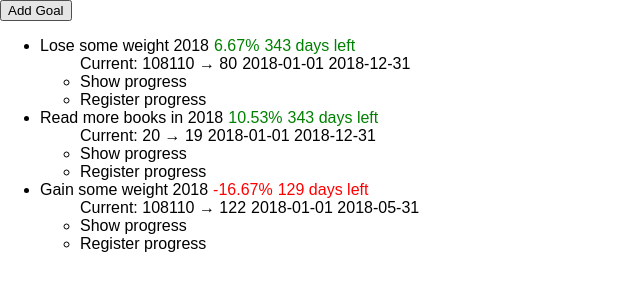
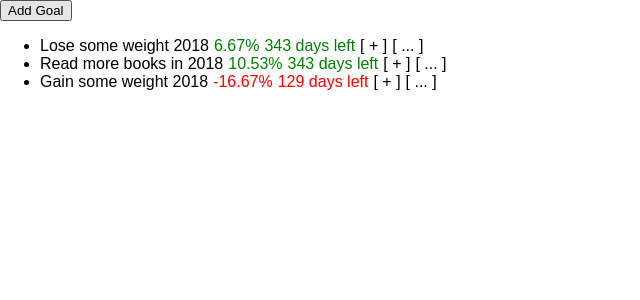
Before and after one commit to kranux/goalinator, a React (Create React App) app: page / in a window 1280 px wide. Shown: the top 300 px of the page, without its empty margins (0-640 px from the left). Built offline with nearby package versions, Linux system fonts and the light colour scheme.

Commit message:
Add expanded state to table;

```diff
--- a/src/App.js
+++ b/src/App.js
@@ -57,7 +57,7 @@ class App extends Component {
     this.setState({
       progressVisible: {
         goal,
-        items: this.state.progress.filter(progress => progress.goal === goal.id)
+        items: this.getItems(goal)
       }
     })
   }
@@ -78,6 +78,10 @@ class App extends Component {
     });
   }
 
+  getItems(goal) {
+    return this.state.progress.filter(progress => progress.goal === goal.id);
+  }
+
   render() {
 
     return (
@@ -85,16 +89,19 @@ class App extends Component {
         <button onClick={this.showAddGoal}>Add Goal</button>
         {this.state.newGoalForm ?
           <GoalForm
+            elementUpdated={this.goalElementUpdated}
             value={this.state.newGoalForm}
-            elementUpdated={this.goalElementUpdated} /> : null}
+          /> : null}
         {this.state.registerProgressForm ?
           <ProgressForm
+            elementUpdated={this.progressElementUpdated}
             value={this.state.registerProgressForm}
-            elementUpdated={this.progressElementUpdated} /> : null}
+          /> : null}
         <ul>
           {this.state.goals.map((goal, key) =>
             <GoalListItem
               goal={goal}
+              items={this.getItems(goal)}
               key={key}
               showProgress={this.showProgress}
               showRegisterProgress={this.showRegisterProgress}
--- /dev/null
+++ b/src/components/goal-list-item/goal-list-item-expanded.js
@@ -0,0 +1,72 @@
+import React from 'react';
+
+import {
+  formatTime,
+  formatPercent
+} from '../../utils';
+
+export default class GoalListItemExpanded extends React.Component {
+  constructor (props) {
+    super(props);
+
+    this.state = {};
+
+    this.loadHistory = this.loadHistory.bind(this);
+  }
+
+  loadHistory() {
+    this.setState({
+      showHistory: true
+    });
+  }
+
+  render () {
+    const goal = this.props.goal;
+    return (
+      <ul>
+      <table>
+        <tbody>
+          <tr>
+            <td>🏃</td>
+            <td>{formatTime(goal.startTime)}</td>
+            <td>{goal.startValue}</td>
+          </tr>
+          {this.state.showHistory ?
+            this.props.items.map((item, key) =>
+              <tr key={key}>
+                <td></td>
+                <td>{item.time}</td>
+                <td>{item.value}</td>
+              </tr>
+            ) : this.props.items ?
+              <tr>
+                <td colspan="3">
+                  <a onClick={this.loadHistory}>[...]</a>
+                </td>
+              </tr> : null
+          }
+          <tr>
+            <td>➤</td>
+            <td>{formatTime(new Date())}</td>
+            <td>{goal.value}</td>
+          </tr>
+          <tr>
+            <td colpan="3">...</td>
+          </tr>
+          <tr>
+            <td>💯</td>
+            <td>{formatTime(goal.goalTime)}</td>
+            <td>{goal.goalValue}</td>
+          </tr>
+        </tbody>
+      </table>
+      <li>
+        <a onClick={() => {this.props.showProgress(goal)}}>Show progress</a>
+      </li>
+      <li>
+        <a onClick={() => {this.props.showRegisterProgress(goal)}}>Register progress</a>
+      </li>
+    </ul>
+    );
+  }
+}
--- a/src/components/goal-list-item/index.js
+++ b/src/components/goal-list-item/index.js
@@ -12,7 +12,19 @@ import {
   calculateDaysLeft
 } from '../../logic';
 
+import GoalListItemExpanded from './goal-list-item-expanded';
+
 export default class GoalListItem extends React.Component {
+
+  constructor(props) {
+    super(props);
+    this.state = {};
+    this.showExpanded = this.showExpanded.bind(this);
+  }
+
+  showExpanded() {
+    this.setState({expanded: true});
+  }
 
   render() {
     const goal = this.props.goal;
@@ -28,19 +40,15 @@ export default class GoalListItem extends React.Component {
         <span className={isProgressSymetricToTime(goal) ? 'green' : 'red'}>
           {calculateDaysLeft(goal)} days left
         </span>
-        <ul>
-          <span className="values">
-            Current: {goal.value}
-            {goal.startValue} &#x2192; {goal.goalValue}
-          </span>
-          <span className="time">{formatTime(goal.startTime)} {formatTime(goal.goalTime)}</span>
-          <li>
-            <a onClick={() => {this.props.showProgress(goal)}}>Show progress</a>
-          </li>
-          <li>
-            <a onClick={() => {this.props.showRegisterProgress(goal)}}>Register progress</a>
-          </li>
-        </ul>
+        <span><a onClick={() => {this.props.showRegisterProgress(goal)}}>[ + ]</a></span>
+        <span><a onClick={this.showExpanded}>[ ... ]</a></span>
+        {this.state.expanded ?
+          <GoalListItemExpanded
+            goal={goal}
+            items={this.props.items}
+            showProgress={this.props.showProgress}
+            showRegisterProgress={this.props.showRegisterProgress}
+          /> : null}
       </li>);
   }
 }
```
